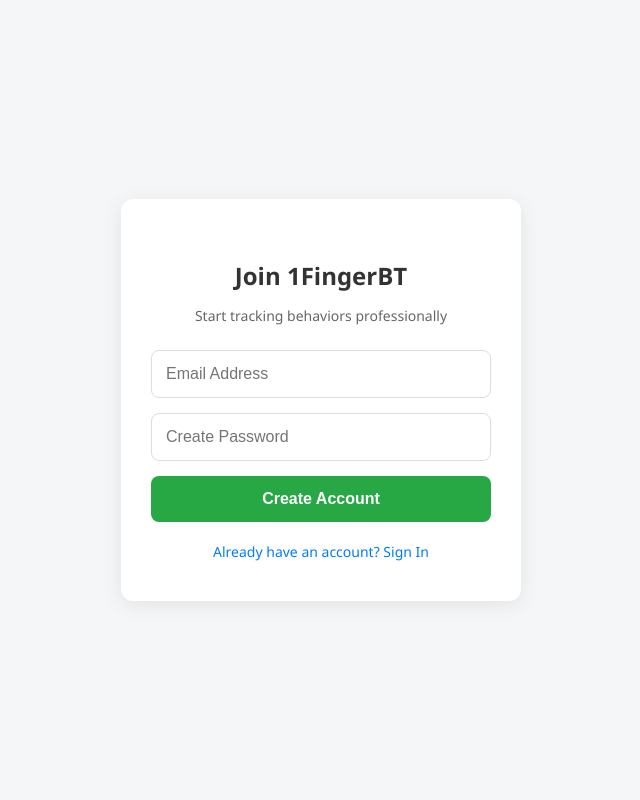
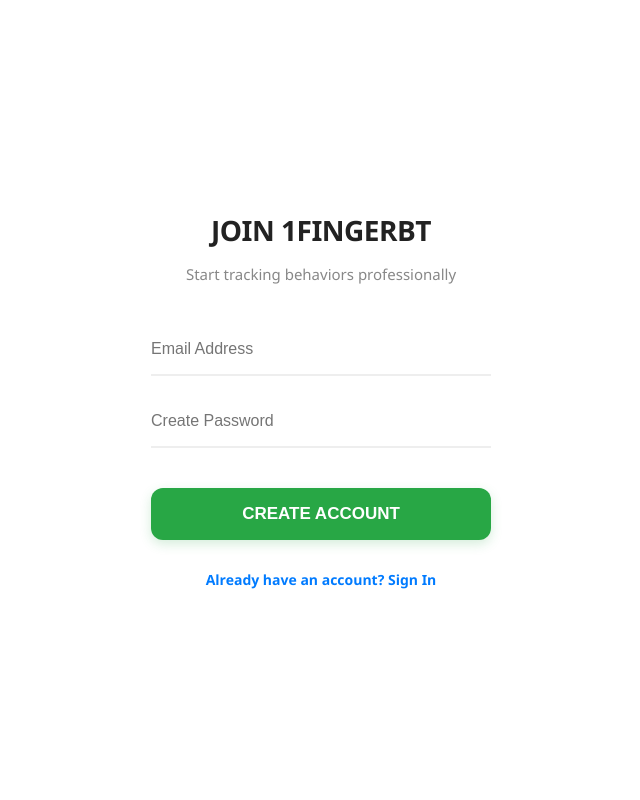
Before and after one commit to tonysegura-project/1FingerBT, a Flask app: page /signup in a window 1280 px wide. Shown: the whole page, without its empty margins (319-959 px from the left). Run offline with Flask 3, Linux system fonts and the light colour scheme.

Commit message:
style: unify signup and login pages with modern underline inputs

```diff
--- a/templates/signup.html
+++ b/templates/signup.html
@@ -1,67 +1,113 @@
 <!DOCTYPE html>
 <html lang="en">
 <head>
-    <title>Create Account - 1FingerBT</title>
-    <meta name="viewport" content="width=device-width, initial-scale=1.0">
+    <title>Sign Up - 1FingerBT</title>
+    <meta name="viewport" content="width=device-width, initial-scale=1.0, maximum-scale=1.0, user-scalable=no">
     <style>
-        html, body { height: 100%; margin: 0; }
+        /* 1. Full Screen Layout (Matching Login Page) */
+        html, body {
+            height: 100%;
+            margin: 0;
+            padding: 0;
+            background-color: #ffffff; /* Clean white edge-to-edge */
+        }
+
         body {
-            font-family: 'Segoe UI', Arial, sans-serif;
-            background: #f4f6f8;
+            font-family: 'Segoe UI', system-ui, -apple-system, sans-serif;
             display: flex;
-            flex-direction: column;
-            min-height: 100vh;
+            align-items: center;
+            justify-content: center;
         }
+
+        /* 2. Container (Edge-to-Edge on Mobile) */
         .auth-container {
+            width: 100%;
             max-width: 400px;
-            width: 90%;
-            background: white;
             padding: 40px 30px;
-            border-radius: 12px;
-            box-shadow: 0 4px 20px rgba(0,0,0,0.08);
             box-sizing: border-box;
-            margin: auto;
             text-align: center;
         }
-        h2 { color: #333; margin-bottom: 10px; font-size: 24px; }
-        p { color: #666; font-size: 14px; margin-bottom: 25px; }
+
+        h2 {
+            font-weight: 600;
+            color: #222;
+            margin: 0 0 8px 0;
+            font-size: 28px;
+            letter-spacing: -0.5px;
+            text-transform: uppercase;
+        }
+
+        p {
+            color: #888;
+            font-size: 15px;
+            margin-bottom: 40px;
+        }
+
+        /* 3. Modern Underline Inputs */
         input {
             width: 100%;
-            padding: 14px;
-            margin-bottom: 15px;
-            border: 1px solid #ddd;
-            border-radius: 8px;
+            padding: 16px 0; /* Vertical padding only */
+            margin-bottom: 20px;
+            border: none;
+            border-bottom: 2px solid #eee; /* The clean underline */
             font-size: 16px;
-            box-sizing: border-box;
+            outline: none;
+            transition: border-color 0.3s;
+            background: transparent;
+            border-radius: 0; /* Removes default mobile rounding */
         }
+
+        input:focus {
+            border-bottom-color: #28a745; /* Turns green to match your Signup button */
+        }
+
+        /* 4. The Action Button (Success Green) */
         button {
             width: 100%;
-            padding: 14px;
+            padding: 16px;
             background: #28a745;
             color: white;
             border: none;
-            border-radius: 8px;
-            font-size: 16px;
+            border-radius: 12px;
+            font-size: 17px;
             font-weight: bold;
             cursor: pointer;
+            margin-top: 20px;
+            box-shadow: 0 4px 12px rgba(40, 167, 69, 0.2); /* Soft green glow */
         }
-        button:hover { background: #218838; }
-        .footer-link { margin-top: 20px; font-size: 14px; }
-        a { color: #007bff; text-decoration: none; }
+
+        button:active {
+            transform: scale(0.98);
+        }
+
+        .footer-link {
+            margin-top: 30px;
+            font-size: 14px;
+        }
+
+        a {
+            color: #007bff;
+            text-decoration: none;
+            font-weight: 600;
+        }
     </style>
 </head>
 <body>
+
 <div class="auth-container">
-        <h2>Join 1FingerBT</h2>
+    <h2>JOIN 1FingerBT</h2>
     <p>Start tracking behaviors professionally</p>
+
     <form method="POST">
         <input name="email" type="email" placeholder="Email Address" required>
         <input name="password" type="password" placeholder="Create Password" required>
-            <button type="submit">Create Account</button>
+        <button type="submit">CREATE ACCOUNT</button>
     </form>
+
     <div class="footer-link">
         <a href="/login">Already have an account? Sign In</a>
     </div>
 </div>
+
 </body>
 </html>
```
Lines whose indentation alone changed are shown as unchanged.
